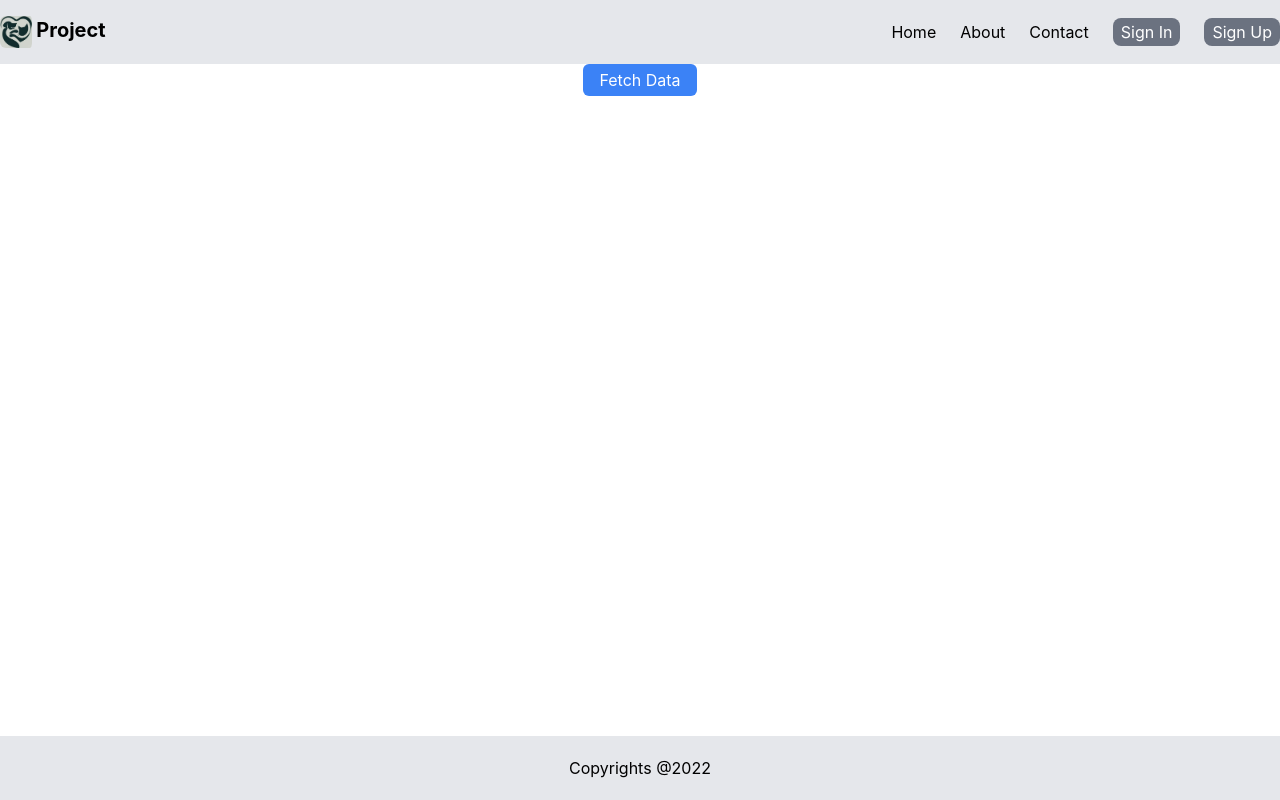
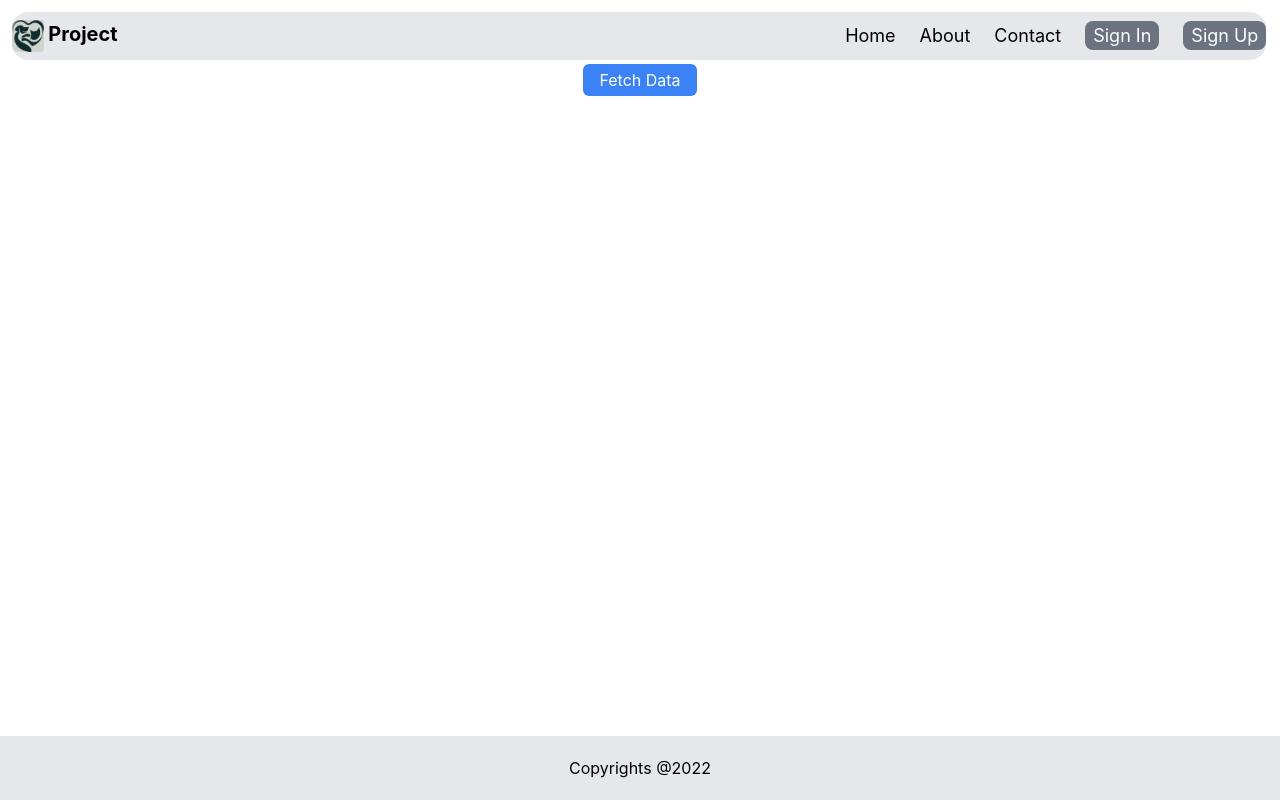
Before and after one commit to kamalteja123/order-orbit-frontend, a React (Create React App) app: page /home in a window 1280 px wide. Built offline with nearby package versions, Linux system fonts and the light colour scheme.

Commit message:
6-5-2024 1750

```diff
--- a/package.json
+++ b/package.json
@@ -3,6 +3,11 @@
   "version": "0.1.0",
   "private": true,
   "dependencies": {
+    "@emotion/react": "^11.11.4",
+    "@emotion/styled": "^11.11.5",
+    "@mui/icons-material": "^5.15.16",
+    "@mui/joy": "^5.0.0-beta.36",
+    "@mui/material": "^5.15.16",
     "@testing-library/jest-dom": "^5.17.0",
     "@testing-library/react": "^13.4.0",
     "@testing-library/user-event": "^13.5.0",
--- a/src/App.css
+++ b/src/App.css
@@ -7,3 +7,9 @@
 .Footer{
     margin-top: auto;
 }
+
+.test{
+    margin-left: .75rem;
+    margin-right: .75rem;
+    width: 98%;
+}
--- /dev/null
+++ b/src/components/Card.js
@@ -0,0 +1,38 @@
+import * as React from 'react';
+import Card from '@mui/joy/Card';
+import CardCover from '@mui/joy/CardCover';
+import CardContent from '@mui/joy/CardContent';
+import Typography from '@mui/joy/Typography';
+import LocationOnRoundedIcon from '@mui/icons-material/LocationOnRounded';
+
+export default function GradientCover() {
+  return (
+    <Card sx={{ minHeight: '280px', width: 320 }}>
+      <CardCover>
+        <img
+          src="https://images.unsplash.com/photo-1542773998-9325f0a098d7?auto=format&fit=crop&w=320"
+          srcSet="https://images.unsplash.com/photo-1542773998-9325f0a098d7?auto=format&fit=crop&w=320&dpr=2 2x"
+          loading="lazy"
+          alt=""
+        />
+      </CardCover>
+      <CardCover
+        sx={{
+          background:
+            'linear-gradient(to top, rgba(0,0,0,0.4), rgba(0,0,0,0) 200px), linear-gradient(to top, rgba(0,0,0,0.8), rgba(0,0,0,0) 300px)',
+        }}
+      />
+      <CardContent sx={{ justifyContent: 'flex-end' }}>
+        <Typography level="title-lg" textColor="#fff">
+          Yosemite National Park
+        </Typography>
+        <Typography
+          startDecorator={<LocationOnRoundedIcon />}
+          textColor="neutral.300"
+        >
+          California, USA
+        </Typography>
+      </CardContent>
+    </Card>
+  );
+}
--- a/src/components/anotherDummy.js
+++ b/src/components/anotherDummy.js
@@ -1,6 +1,10 @@
 import React, { useEffect, useState } from 'react';
 import axios from 'axios';
-import Card from 'react-bootstrap/Card';
+import Card from '@mui/joy/Card';
+import CardCover from '@mui/joy/CardCover';
+import CardContent from '@mui/joy/CardContent';
+import Typography from '@mui/joy/Typography';
+import LocationOnRoundedIcon from '@mui/icons-material/LocationOnRounded';
 
 function YourComp() {
   const [userData, setUserData] = useState([]);
@@ -18,17 +22,35 @@ function YourComp() {
   return (
     <div className='pt-16 text-center'>
       <button className='bg-blue-500 text-white px-4 py-1 rounded-md' onClick={handleClick}>Fetch Data</button>
-      <div className="grid grid-cols-2 md:grid-cols-3 lg:grid-cols-4 gap-4 mt-4">
+      <div className="grid grid-cols-2 md:grid-cols-3 lg:grid-cols-4 gap-4 mt-4 ">
         {userData.map(user => (
-          <Card key={user.email} className='mx-2' >
-          <Card.Img variant="top" src={user.image} alt='not found'/>
-            <Card.Body className='border-2 rounded-lg'>
-              <Card.Title className='border-b '>{user.firstName} {user.lastName}</Card.Title>
-              <Card.Text>Email: {user.email}</Card.Text>
-              <Card.Text className='border-t'>password: {user.password}</Card.Text>
-              {/* You may add more user details here */}
-            </Card.Body>
-          </Card>
+          <Card sx={{ minHeight: '280px', width: 320 }}>
+          <CardCover>
+            <img
+              src={user.image}
+              srcSet="https://images.unsplash.com/photo-1542773998-9325f0a098d7?auto=format&fit=crop&w=320&dpr=2 2x"
+              loading="lazy"
+              alt=""
+            />
+          </CardCover>
+          <CardCover
+            sx={{
+              background:
+                'linear-gradient(to top, rgba(0,0,0,0.4), rgba(0,0,0,0) 200px), linear-gradient(to top, rgba(0,0,0,0.8), rgba(0,0,0,0) 300px)',
+            }}
+          />
+          <CardContent sx={{ justifyContent: 'flex-end' }}>
+            <Typography level="title-lg" textColor="#fff" className="text-left">
+              {user.firstName} {user.lastName}
+            </Typography>
+            <Typography
+              startDecorator={<LocationOnRoundedIcon />}
+              textColor="neutral.300"
+            >
+              {user.emai}
+            </Typography>
+          </CardContent>
+        </Card>
         ))}
       </div>
     </div>
--- a/src/components/header.js
+++ b/src/components/header.js
@@ -3,51 +3,41 @@ import Logo from "../assests/Logo.jpg";
 
 function Header() {
   return (
-    <header className="fixed top-0 z-50 w-full h-16 bg-gray-200">
-      <nav className="container mx-auto px-6 md:px-0 flex items-center justify-between">
+    <div className="fixed top-3 rounded-2xl z-50 w-full test h-12 bg-gray-200">
+      <div className="container mx-auto px-6 md:px-0 flex items-center justify-between ">
         <a className="text-xl font-bold text-black no-underline" href="#">
-          <img
-            src={Logo}
-            className="inline-block h-8 align-top pr-1 rounded-md"
-            alt="not working"
-          />
+          <img src={Logo} className="inline-block h-8 align-top pr-1 rounded-md" alt="not working" />
           Project
         </a>
-        <ul className="flex items-center">
-          <li className="mr-6 py-5 ">
+        <div className="flex items-center sm:text-xs md:text-base lg:text-lg h-12">
+          <div className="mr-6 py-5 ">
             <a className="text-black hover:text-gray-400" href="home">
               Home
             </a>
-          </li>
-          <li className="mr-6">
-            <a className="text-black hover:text-gray-400" href="about">
+          </div>
+          <div className="mr-6">
+            <a className="text-black hover:text-gray-400 " href="about">
               About
             </a>
-          </li>
-          <li className="mr-6">
+          </div>
+          <div className="mr-6">
             <a className="text-black hover:text-gray-400" href="contact">
               Contact
             </a>
-          </li>
-          <li className="mr-6">
-            <a
-              className="bg-gray-500 rounded-lg px-2 py-1 text-white hover:text-gray-400"
-              href="signin"
-            >
+          </div>
+          <div className="mr-6">
+            <a className="bg-gray-500 rounded-lg px-2 py-1 text-white hover:text-gray-400" href="signin" >
               Sign In
             </a>
-          </li>
-          <li>
-            <a
-              className="bg-gray-500 rounded-lg px-2 py-1 text-white hover:text-gray-400"
-              href="signup"
-            >
+          </div>
+          <div>
+            <a className="bg-gray-500 rounded-lg px-2 py-1 text-white hover:text-gray-400" href="signup" >
               Sign Up
             </a>
-          </li>
-        </ul>
-      </nav>
-    </header>
+          </div>
+        </div>
+      </div>
+    </div>
   );
 }
 
--- a/src/pages/home.js
+++ b/src/pages/home.js
@@ -4,6 +4,7 @@ import Dummy from '../components/dummy';
 import YourComp from '../components/anotherDummy';
 import Footer from '../components/footer';
 import "../App.css";
+import GradientCover from "../components/Card";
 
 function Home(){
     return (
```
Also changed, not shown: 1 other file (tests, documents, lock files or other folders).
